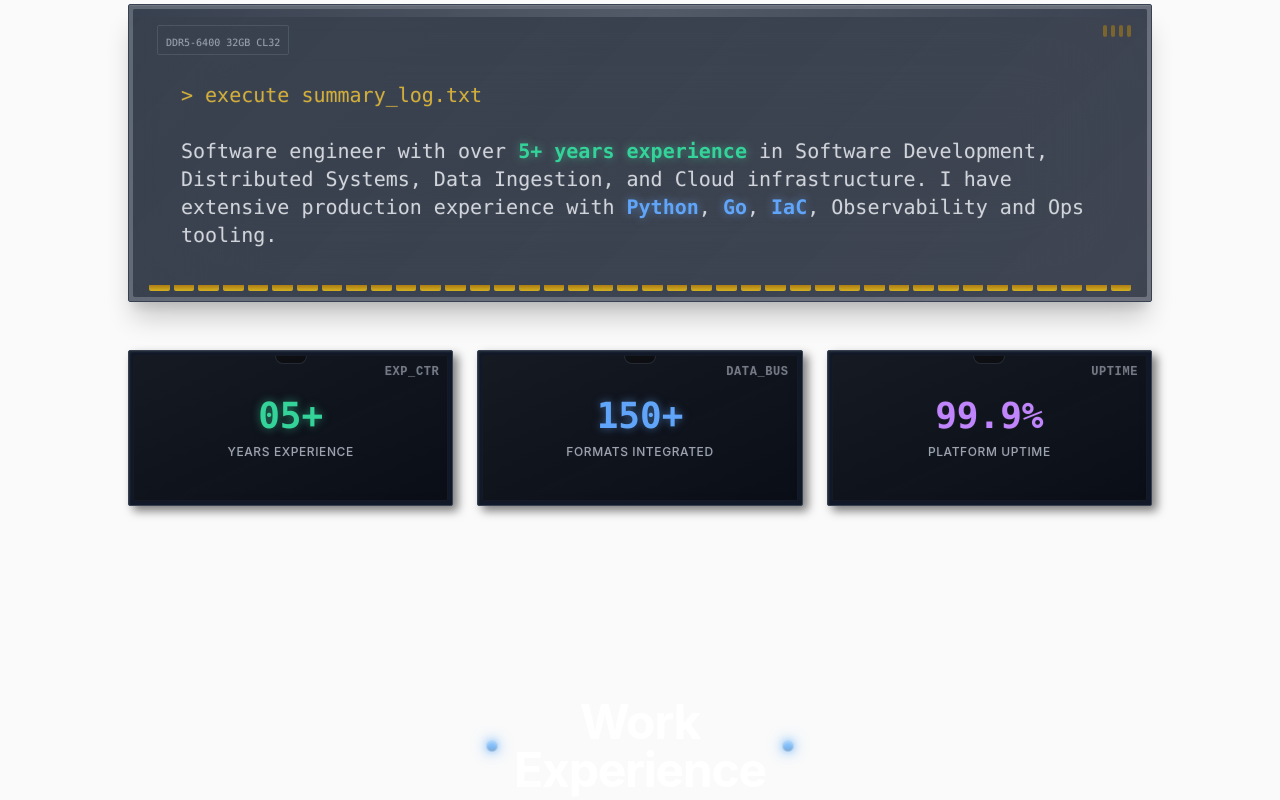
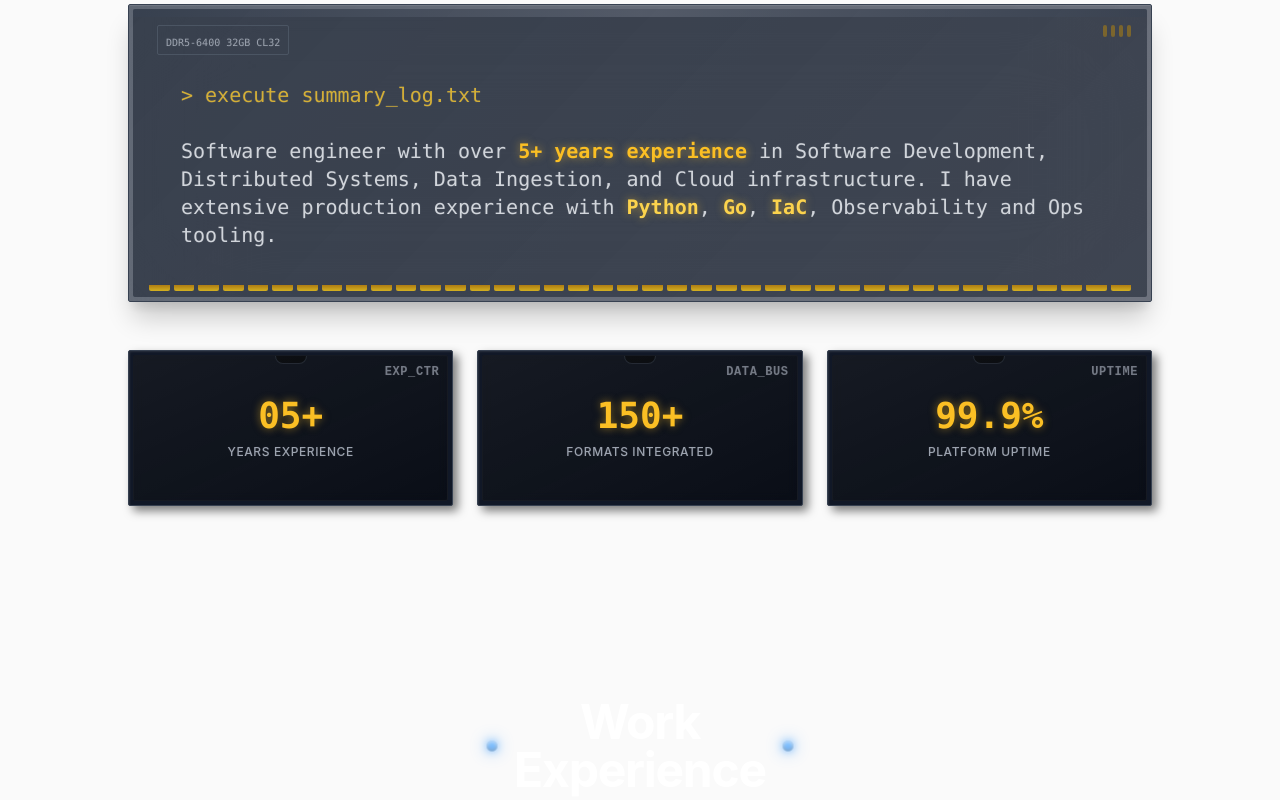
Before and after one commit to cjanowski/my-site, a Next.js app: page / in a window 1280 px wide. Shown: the part 1020-1820 px from the top of the page. Built offline with nearby package versions, Linux system fonts and the light colour scheme.

Commit message:
gradient update

```diff
--- a/src/components/Summary.tsx
+++ b/src/components/Summary.tsx
@@ -54,12 +54,12 @@ export default function Summary() {
                   <span className="text-pcb-copper-300">&gt; execute summary_log.txt</span>
                   <br /><br />
                   Software engineer with over{' '}
-                  <span className="text-emerald-400 font-bold">5+ years experience</span>{' '}
+                  <span className="text-amber-400 font-bold">5+ years experience</span>{' '}
                   in Software Development, Distributed Systems, Data Ingestion, and Cloud infrastructure.
                   I have extensive production experience with{' '}
-                  <span className="text-blue-400 font-bold">Python</span>,{' '}
-                  <span className="text-blue-400 font-bold">Go</span>,{' '}
-                  <span className="text-blue-400 font-bold">IaC</span>,{' '}
+                  <span className="text-amber-300 font-bold">Python</span>,{' '}
+                  <span className="text-amber-300 font-bold">Go</span>,{' '}
+                  <span className="text-amber-300 font-bold">IaC</span>,{' '}
                   Observability and Ops tooling.
                 </p>
               </div>
@@ -87,7 +87,7 @@ export default function Summary() {
           >
             <ComponentChip label="EXP_CTR">
               <div className="p-6 text-center">
-                <div className="text-4xl font-bold text-emerald-400 mb-2 font-mono">
+                <div className="text-4xl font-bold text-amber-400 mb-2 font-mono">
                   05+
                 </div>
                 <div className="text-gray-400 font-medium text-xs tracking-wider uppercase">Years Experience</div>
@@ -96,7 +96,7 @@ export default function Summary() {
 
             <ComponentChip label="DATA_BUS">
               <div className="p-6 text-center">
-                <div className="text-4xl font-bold text-blue-400 mb-2 font-mono">
+                <div className="text-4xl font-bold text-amber-400 mb-2 font-mono">
                   150+
                 </div>
                 <div className="text-gray-400 font-medium text-xs tracking-wider uppercase">Formats Integrated</div>
@@ -105,7 +105,7 @@ export default function Summary() {
 
             <ComponentChip label="UPTIME">
               <div className="p-6 text-center">
-                <div className="text-4xl font-bold text-purple-400 mb-2 font-mono">
+                <div className="text-4xl font-bold text-amber-400 mb-2 font-mono">
                   99.9%
                 </div>
                 <div className="text-gray-400 font-medium text-xs tracking-wider uppercase">Platform Uptime</div>
```
